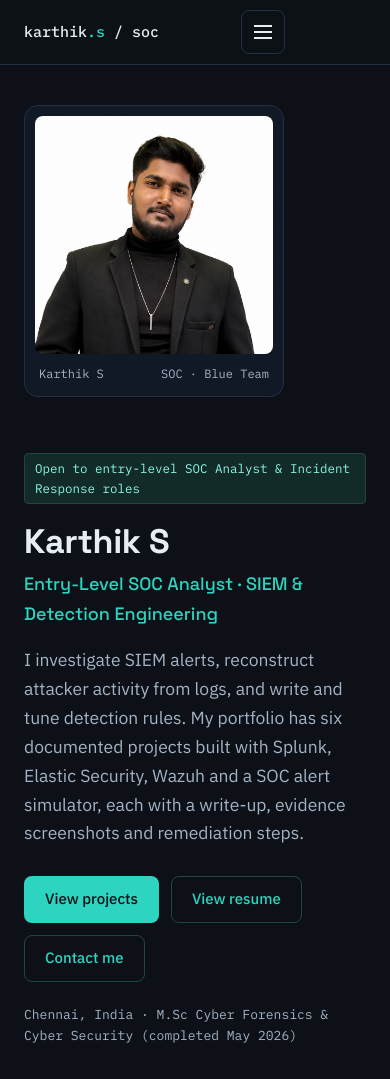
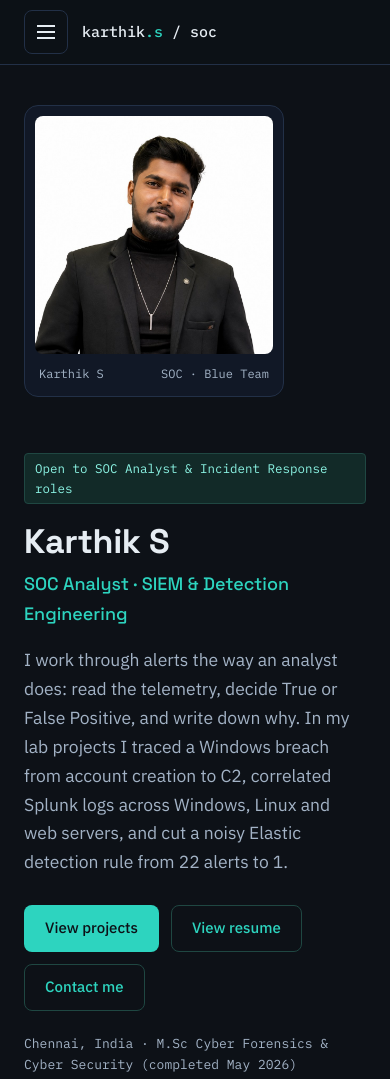
Before and after one commit to karthiksasath-gif/cybersecurity-portfolio, a plain HTML site: page docs/index.html in a window 390 px wide. Shown: the top 1079 px of the page. Drawn offline with Linux system fonts and the light colour scheme.

Commit message:
Move portfolio website into docs folder.

```diff
--- a/index.html
+++ b/docs/index.html
@@ -10,7 +10,7 @@
 <meta property="og:type" content="website">
 <meta property="og:title" content="Karthik S — Entry-Level SOC Analyst">
 <meta property="og:description" content="SIEM alert triage, log analysis, incident investigation and detection engineering projects, with full write-ups.">
-<meta property="og:image" content="https://karthiksasath-gif.github.io/assets/images/karthik-profile.jpg">
+<meta property="og:image" content="https://karthiksasath-gif.github.io/cybersecurity-portfolio/assets/images/karthik-profile.jpg">
 <meta name="twitter:card" content="summary">
 <meta name="theme-color" content="#0D1117">
 <link rel="icon" type="image/svg+xml" href="favicon/favicon.svg">
@@ -49,10 +49,10 @@
   <div class="wrap">
     <div class="profile-grid">
       <div>
-        <span class="chip">Open to entry-level SOC Analyst &amp; Incident Response roles</span>
+        <span class="chip">Open to SOC Analyst &amp; Incident Response roles</span>
         <h1 id="profile-title">Karthik S</h1>
-        <p class="role">Entry-Level SOC Analyst · SIEM &amp; Detection Engineering</p>
-        <p class="intro">I investigate SIEM alerts, reconstruct attacker activity from logs, and write and tune detection rules. My portfolio has six documented projects built with Splunk, Elastic Security, Wazuh and a SOC alert simulator, each with a write-up, evidence screenshots and remediation steps.</p>
+        <p class="role">SOC Analyst · SIEM &amp; Detection Engineering</p>
+        <p class="intro">I work through alerts the way an analyst does: read the telemetry, decide True or False Positive, and write down why. In my lab projects I traced a Windows breach from account creation to C2, correlated Splunk logs across Windows, Linux and web servers, and cut a noisy Elastic detection rule from 22 alerts to 1.</p>
         <div class="cta">
           <a class="btn btn-primary" href="#projects">View projects</a>
           <a class="btn btn-ghost" href="assets/resume/Karthik_S_SOC_Analyst_Resume.pdf" target="_blank" rel="noopener">View resume</a>
--- a/style.css
+++ b/docs/style.css
@@ -168,12 +168,15 @@ footer .wrap{display:flex;flex-wrap:wrap;justify-content:space-between;gap:8px}
   .d-body,.two,.edu{grid-template-columns:1fr}
   .pdf{display:none}
 }
-@media (max-width:760px){
-  section{padding:60px 0}
-  .nav-btn{display:block}
+@media (max-width:1000px){
+  .nav-btn{display:block;order:-1}
+  .nav .wrap{justify-content:flex-start;gap:14px}
   .menu{display:none;position:absolute;top:64px;left:0;right:0;flex-direction:column;gap:0;background:var(--bg);border-bottom:1px solid var(--line);padding:8px 24px 16px}
   .menu.open{display:flex}
   .menu a{display:block;padding:14px 0;font-size:16px;border-bottom:1px solid var(--line)}
+}
+@media (max-width:760px){
+  section{padding:60px 0}
   .contact-grid{grid-template-columns:1fr}
   .profile{padding-top:40px}
 }
```
Also changed, not shown: docs/assets/images/karthik-profile.jpg (renamed from assets/images/karthik-profile.jpg), docs/assets/projects/alert-queue.jpg (renamed from assets/projects/alert-queue.jpg), docs/assets/projects/detection-rule-preview.jpg (renamed from assets/projects/detection-rule-preview.jpg), docs/assets/projects/phishing-escalation.jpg (renamed from assets/projects/phishing-escalation.jpg), docs/assets/projects/splunk-sysmon-search.jpg (renamed from assets/projects/splunk-sysmon-search.jpg), docs/assets/projects/sysmon-c2-event.jpg (renamed from assets/projects/sysmon-c2-event.jpg), docs/assets/projects/wazuh-dashboard.jpg (renamed from assets/projects/wazuh-dashboard.jpg), docs/favicon/favicon.svg (renamed from favicon/favicon.svg), docs/script.js (renamed from script.js), 3 other files.
